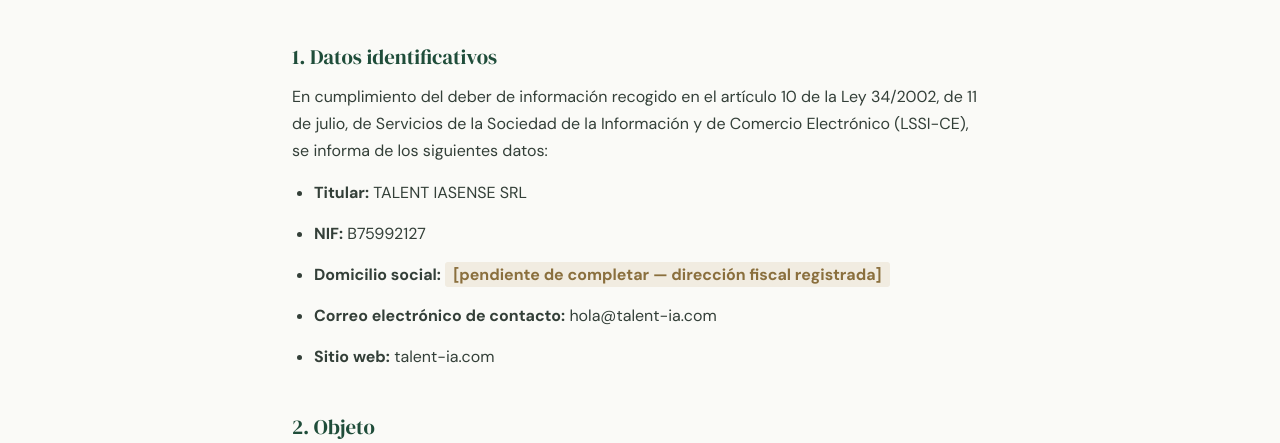
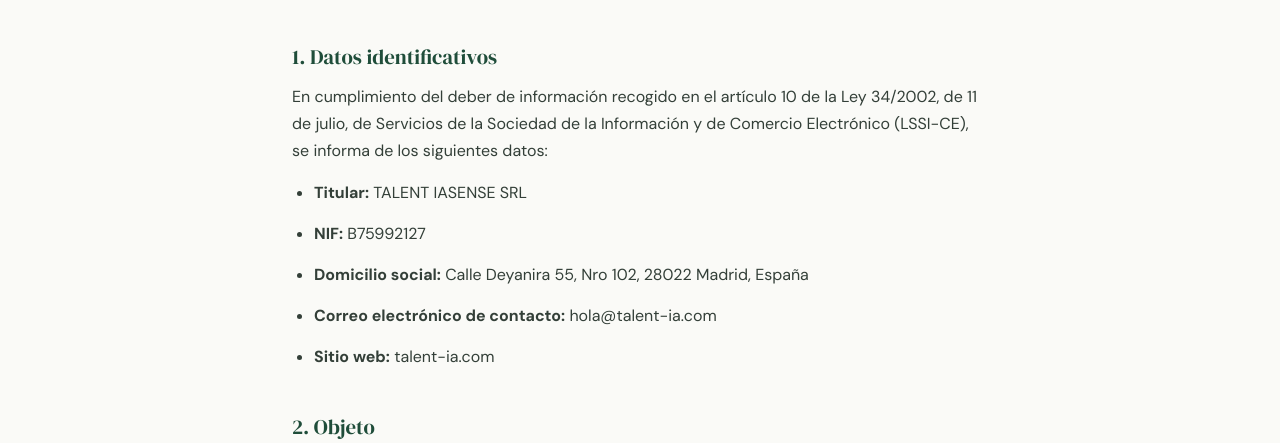
Before and after one commit to JesusBTrejoGarcia/talent-ia-web, a plain HTML site: page aviso-legal.html in a window 1280 px wide. Shown: the part 357-800 px from the top of the page. Drawn offline with Linux system fonts and the light colour scheme.

Commit message:
Completa domicilio fiscal en aviso legal y privacidad

```diff
--- a/aviso-legal.html
+++ b/aviso-legal.html
@@ -51,7 +51,7 @@
   <ul>
     <li><strong>Titular:</strong> TALENT IASENSE SRL</li>
     <li><strong>NIF:</strong> B75992127</li>
-    <li><strong>Domicilio social:</strong> <span class="placeholder">[pendiente de completar — dirección fiscal registrada]</span></li>
+    <li><strong>Domicilio social:</strong> Calle Deyanira 55, Nro 102, 28022 Madrid, España</li>
     <li><strong>Correo electrónico de contacto:</strong> <a href="mailto:hola@talent-ia.com">hola@talent-ia.com</a></li>
     <li><strong>Sitio web:</strong> talent-ia.com</li>
   </ul>
```
Also changed, not shown: privacidad.html (+1 -1 lines).
